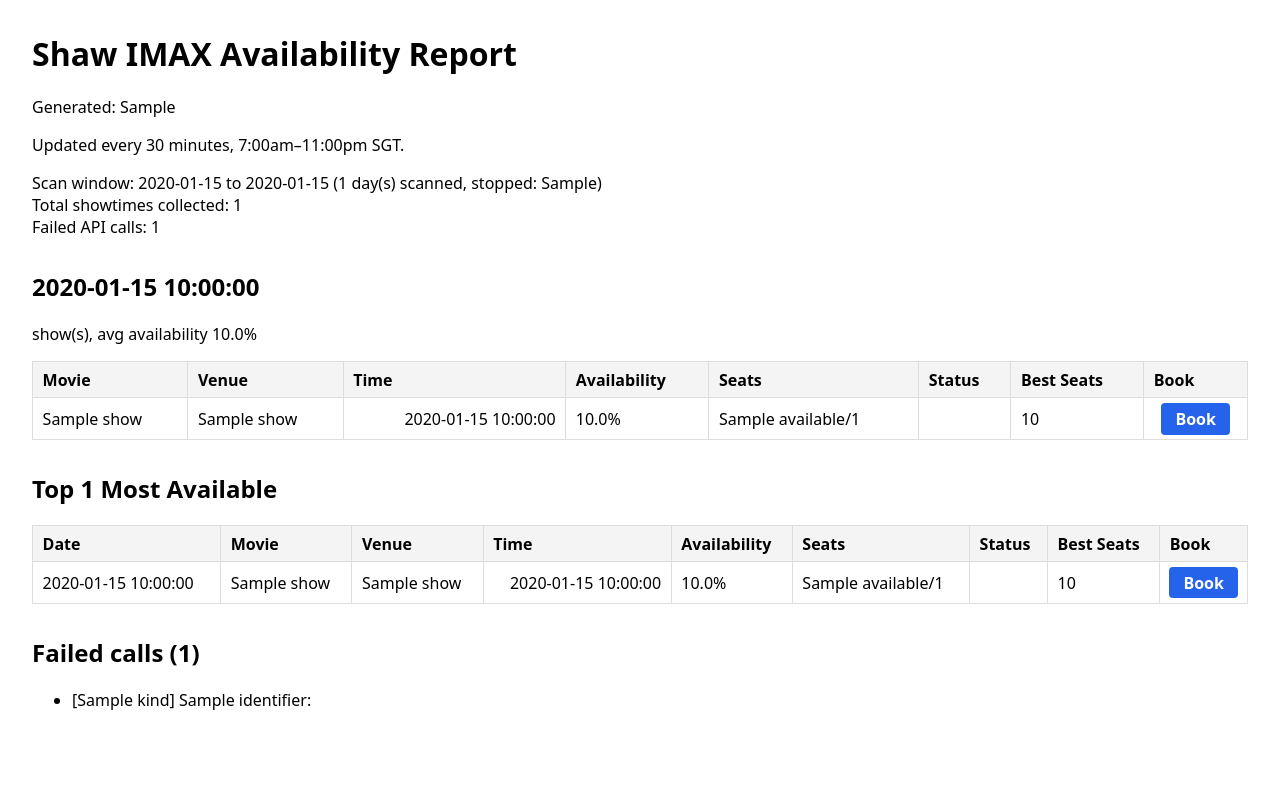
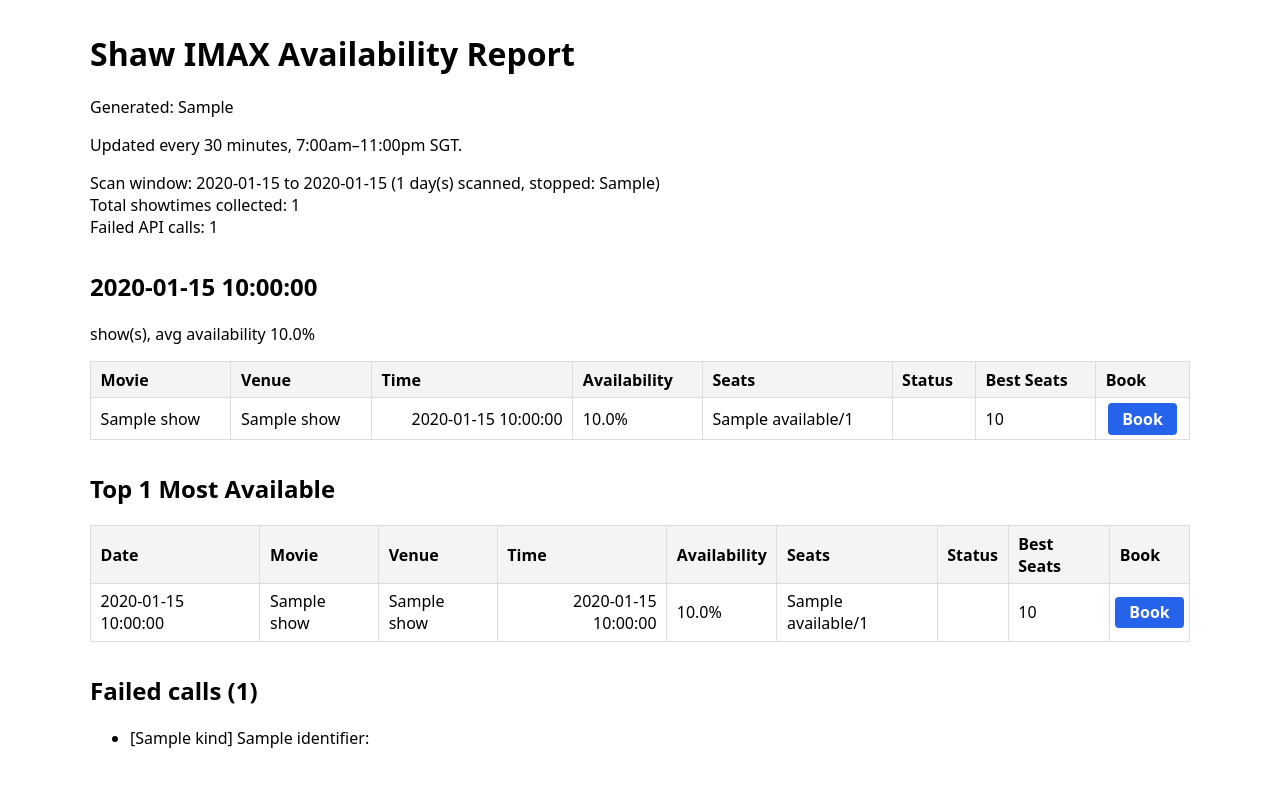
Before and after one commit to shubham93g/shaw-availability, a Python web app: template shaw_availability/templates/index.html.j2 in a window 1280 px wide. Shown: the top 787 px of the page. Run offline with Jinja, Linux system fonts and the light colour scheme; the template is opened without the code that fills it: most values are stand-ins (such as "Sample title", 1, 10 or a date in 2020).

Commit message:
Cap page width so tables stop stretching with the window
Constrain body to max-width: 1100px, centered, instead of letting
full-width tables expand edge-to-edge on wide screens.

Generated with AI

Co-Authored-By: Claude <noreply@anthropic.com>

```diff
--- a/shaw_availability/templates/index.html.j2
+++ b/shaw_availability/templates/index.html.j2
@@ -5,7 +5,7 @@
   <meta name="viewport" content="width=device-width, initial-scale=1">
   <title>Shaw IMAX Availability</title>
   <style>
-    body { font-family: system-ui, sans-serif; margin: 2rem; }
+    body { font-family: system-ui, sans-serif; max-width: 1100px; margin: 2rem auto; padding: 0 1rem; }
     .table-scroll { overflow-x: auto; margin-bottom: 1.5rem; }
     table { border-collapse: collapse; width: 100%; min-width: 700px; }
     th, td { border: 1px solid #ddd; padding: 0.4rem 0.6rem; text-align: left; }
```
